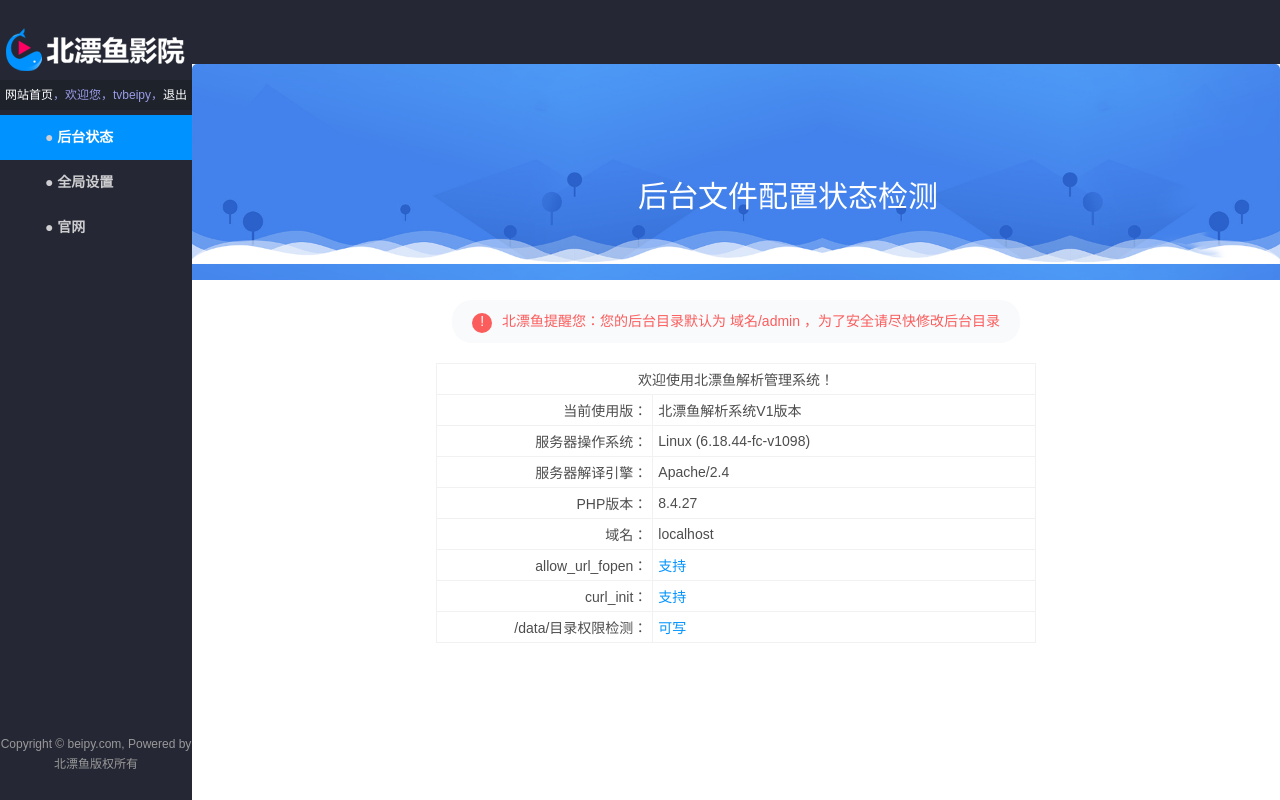
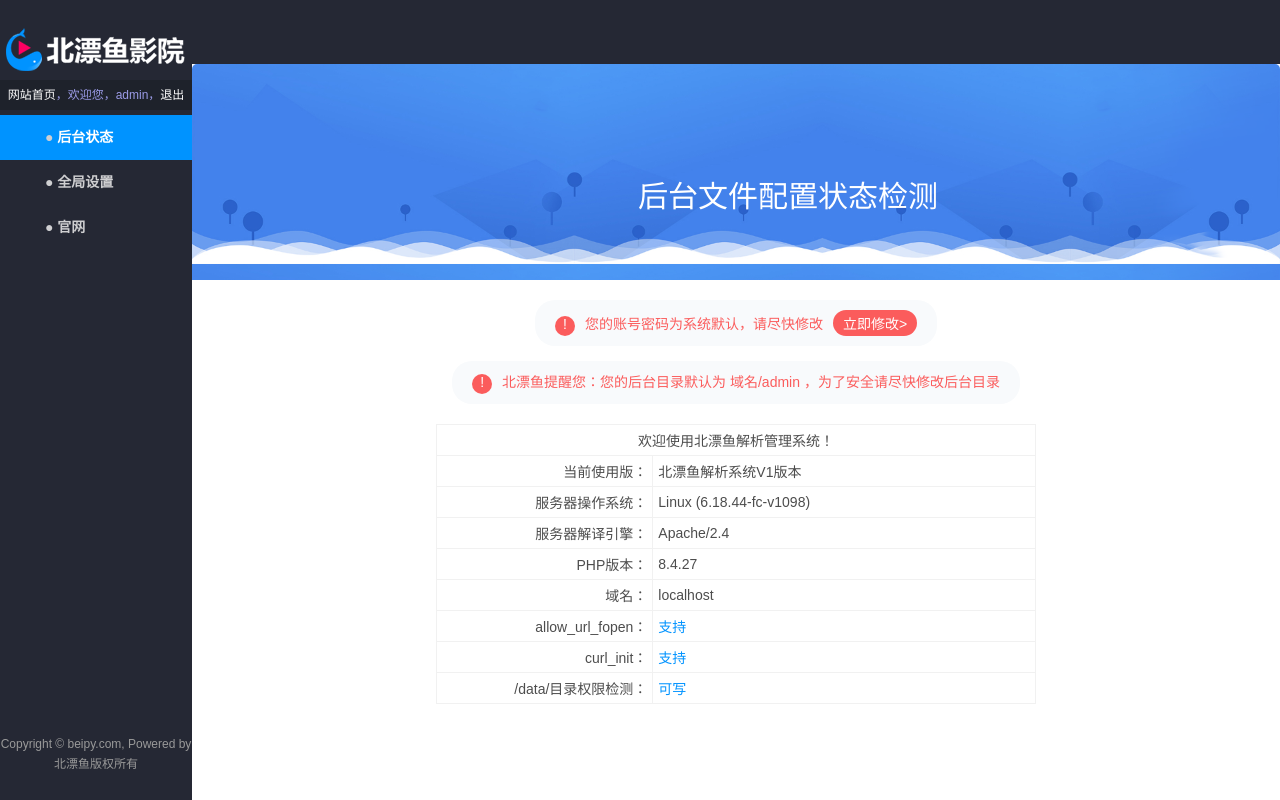
Before and after one commit to Beipy/BeipyVideoResolution, a PHP site: page /admin/index.php in a window 1280 px wide. Run offline with PHP 8.4, Linux system fonts and the light colour scheme; the visitor is signed in with stand-in values (Sample User, id 1); data that the repository does not hold is empty.

Commit message:
Update beipy.inc.php

```diff
--- a/data/beipy.inc.php
+++ b/data/beipy.inc.php
@@ -176,8 +176,8 @@
   'icp' => '京公网安备 434535353450号',
   'foot' => '本站提供的最新电影和电视剧资源均系收集于各大视频网站,本站只提供web页面服务,并不提供影片资源存储,也不参与录制、上传。<br/>若本站收录的节目无意侵犯了贵司版权，请给网页底部邮箱地址来信,我们会及时处理和回复,谢谢。',
   'tongji' => '<script type="text/javascript">var cnzz_protocol = (("https:" == document.location.protocol) ? " https://" : " http://");document.write(unescape("%3Cspan id=\'cnzz_stat_icon_1263340672\'%3E%3C/span%3E%3Cscript src=\'" + cnzz_protocol + "s19.cnzz.com/z_stat.php%3Fid%3D1263340672%26show%3Dpic\' type=\'text/javascript\'%3E%3C/script%3E"));</script>',
-  'admin_name' => 'tvbeipy',
-  'admin_pass' => '8099cb8e23c7375f2166c5dce7d715fd',
+  'admin_name' => 'admin',
+  'admin_pass' => '3ceb0e9fb16f8673c35f707e8657124a',
   'admin_email' => 'beipy@qq.com',
   'hometopnotice' => '',
   'hometopright' => '',
```
